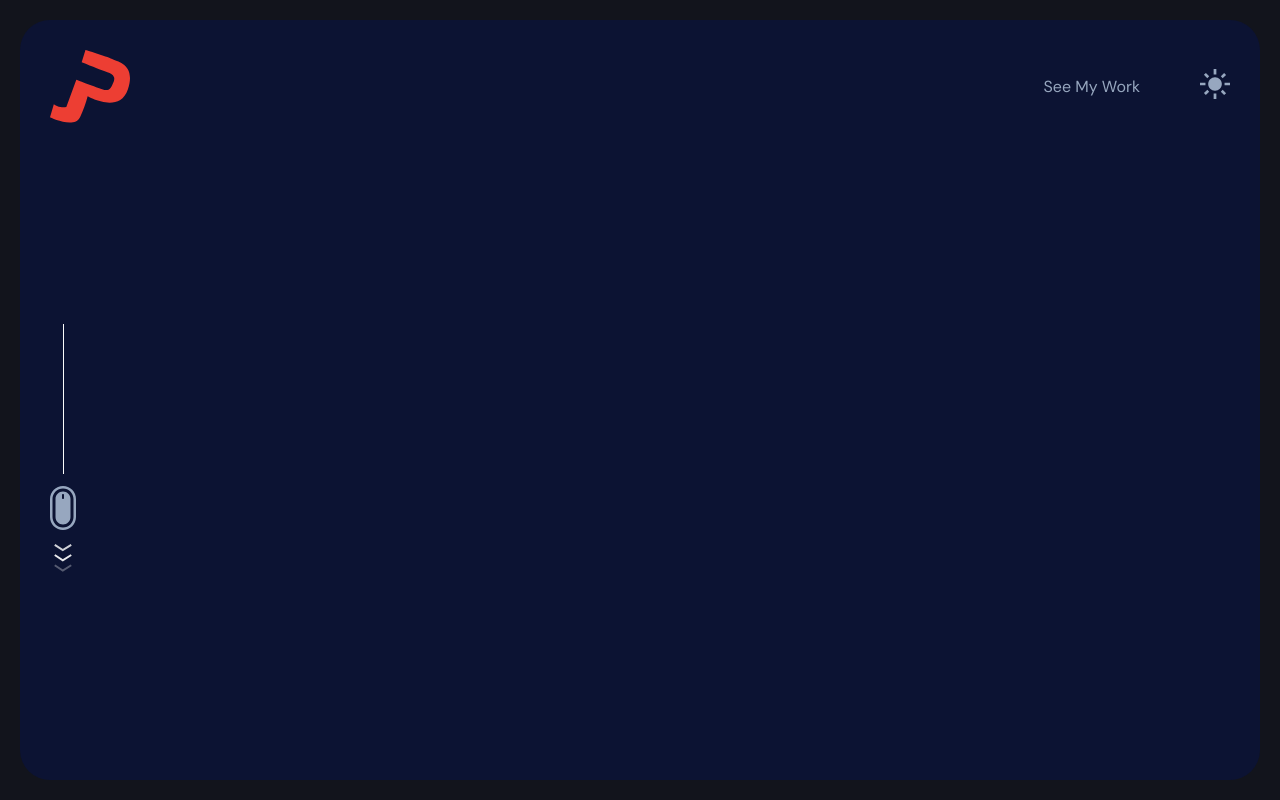
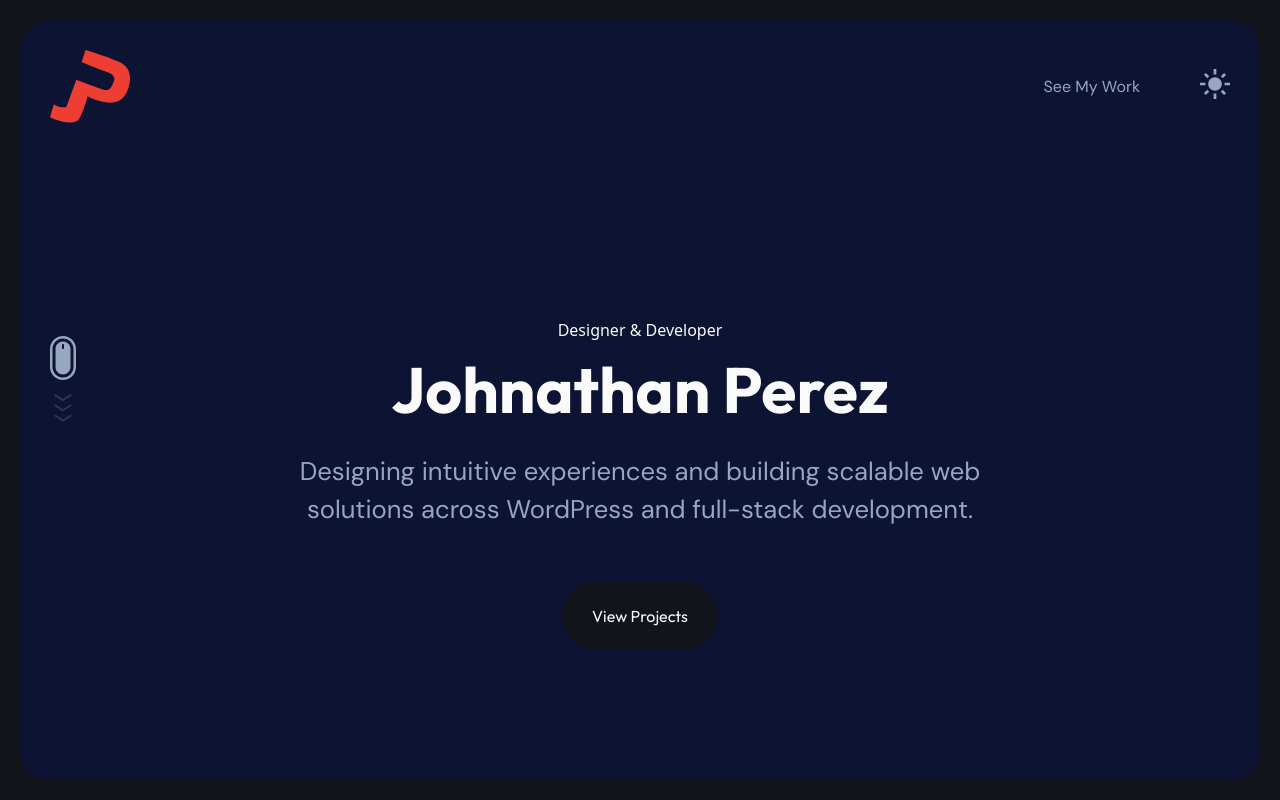
Before and after one commit to johnperezux/johnperezux_2026, a Next.js app: page / in a window 1280 px wide. Built offline with nearby package versions, Linux system fonts and the light colour scheme.

Commit message:
Update Hero

```diff
--- a/app/globals.css
+++ b/app/globals.css
@@ -8,13 +8,14 @@
   --accent-two: #97A7BF;
   --font-outfit: var(--font-outfit);
   --font-dm-sans: var(--font-dm-sans);
+  --font-size-p-large: clamp(1.15rem, 2vw, 1.875rem);
 }
 
 :root.light {
   --background: #FAFAFA;
   --foreground: #E0E0E0;
   --secondary: #12141C;
-  --accent: #021B7E;
+  --accent: #006AF5;
   --accent-two: #2E3A4D;
 }
 
@@ -31,24 +32,47 @@ body {
   transition: background-color 0.3s ease, color 0.3s ease; /* smooth switch */
 }
 
+
+h1{
+  font-family: var(--font-outfit);
+  font-size: clamp(3.125rem, 5vw, 6.25rem) !important;
+  font-weight: 700;
+  margin-bottom: 15px;
+}
+
+span.hero{
+font-family: var(--font-dm-sans);
+text-transform: uppercase;
+color: var(--accent);
+letter-spacing: 21%;
+}
+
+p.hero {
+  font-family: var(--font-dm-sans);
+  color: var(--accent-two);
+  font-size: clamp(1.15rem, 2vw, 1.875rem);
+  margin-bottom: 75px;
+}
+
+a.hero_button{
+  font-family: var(--font-outfit);
+  color: var(--secondary);
+  background-color: var(--background);
+  padding: 24px 30px;
+  border-radius: 100px;
+}
+
+
+
 .header_links_container a,
 .header_links_container span {
   display: inline-block;
 }
 
-/* @keyframes appear {
-  0% {
-    opacity: 0;
-    transform: translateY(20px) scale(0.9);
-    filter: blur(5px);
-  }
-  100% {
-    opacity: 1;
-    transform: translateY(0) scale(1);
-    filter: blur(0);
-  }
-} */
 
+.hero_container{
+  height: 100%;
+}
 
 a.hero_link, span.hero_link{
   font-family: var(--font-dm-sans);
@@ -152,7 +176,7 @@ svg.theme_icon:hover {
 
 
 @media screen and (max-width: 768px) {
-  .header_links_container {
+  .header_links_container, .mouse_scroll_box {
     display: none;
   }
 }
--- a/components/Header.tsx
+++ b/components/Header.tsx
@@ -20,14 +20,7 @@ export default function Header() {
         <div className="header_container flex justify-between flex-row items-center">
           <div className="header_logo_container">
             <a href="#home">
-              <Image
-                src="/jp_logo.svg"
-                alt="John Perez logo"
-                width={80}
-                height={80}
-                loading="eager"
-                style={{ height: 'auto' }}
-              />
+              <Logo className="header_logo" />
             </a>
           </div>
 
--- a/components/Hero.tsx
+++ b/components/Hero.tsx
@@ -3,19 +3,23 @@ import {ScrollMouse} from "@/components/ScrollMouse";
 
 export default function Hero() {
   return (
-    <section className="bg-foreground m-[20px] rounded-[30px] p-[30px] h-[calc(100vh-40px)] relative">
+    <section className="bg-foreground m-[20px] rounded-[30px] p-[30px] h-[calc(100vh-40px)] relative overflow-hidden">
   <Header />
-
-        <div className="hero_container">
-          <div className="hero_text_container">
       <div className="mouse_scroll_box absolute top-[40%]">
         <span className="line" />
         <ScrollMouse />
       </div>
+
+  <div className="hero_container w-100% h-100% flex items-center justify-center">
+    <div className="hero_content w-100% max-w-[777px] text-center">
+        <span className="h3ero">Designer & Developer</span>
+        <h1>Johnathan Perez</h1>
+        <p className="hero">Designing intuitive experiences and building scalable web solutions across WordPress and full-stack development.</p>
+        <a href="#projects" className="hero_button">View Projects</a>
+
+
     </div>
   </div>
-
-
 
 
 
```
Lines whose indentation alone changed are shown as unchanged.
